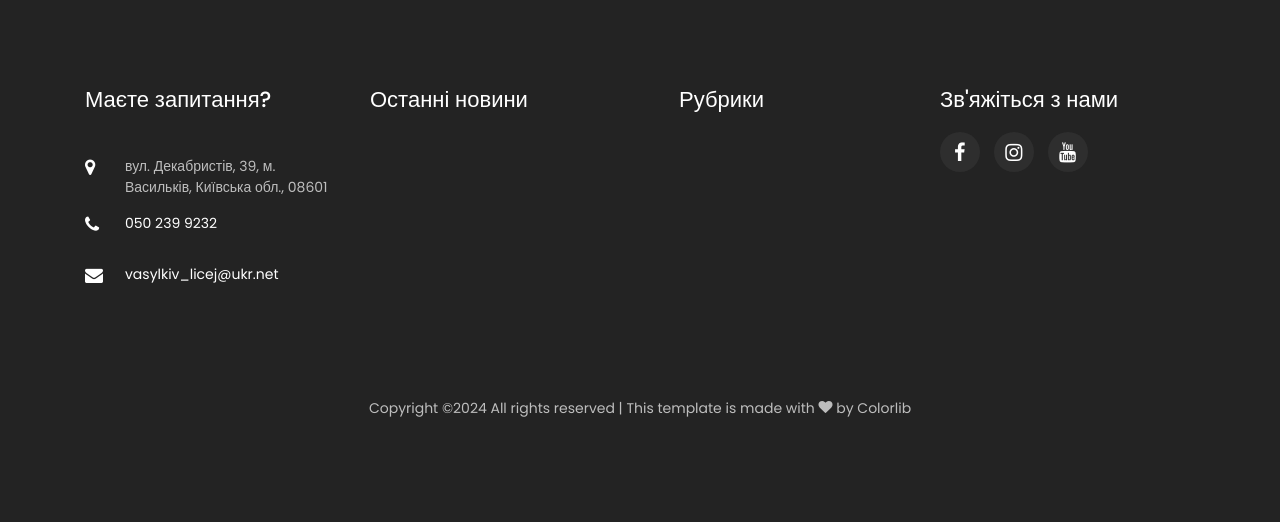
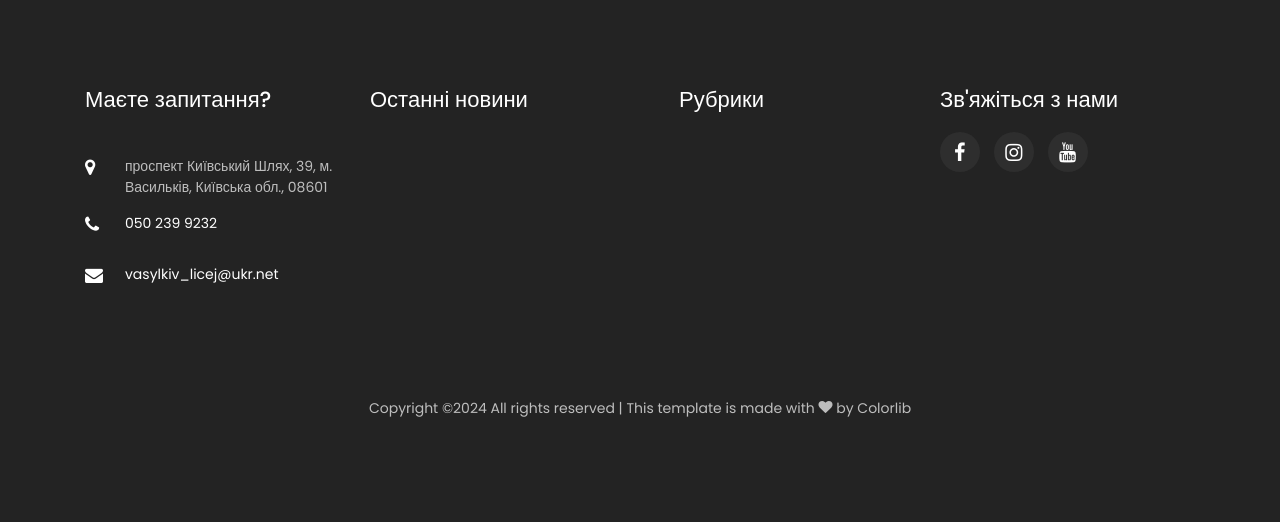
Before and after one commit to nik-nep/litsei, a Django app: template library/templates/library/library.html in a window 1280 px wide. Shown: the part 1868-2390 px from the top of the page. Run offline with Django 3.2, Linux system fonts and the light colour scheme; the template is opened without the code that fills it, so the values that code supplies are empty; some libraries are stand-ins or nearby versions; some web fonts are replaced.

Commit message:
update base3 template

```diff
--- a/templates/base.html
+++ b/templates/base.html
@@ -156,7 +156,7 @@
             	<h2 class="ftco-heading-2">Майте запитання?</h2>
             	<div class="block-23 mb-3">
 	              <ul>
-	                <li><span class="icon icon-map-marker"></span><span class="text">проспект Київський Шлях, 39, м. Васильків, Київська обл., 08600</span></li>
+	                <li><span class="icon icon-map-marker"></span><span class="text">проспект Київський Шлях, 39, м. Васильків, Київська обл., 08601</span></li>
 	                <li><a href="#"><span class="icon icon-phone"></span><span class="text">050 239 9232</span></a></li>
 	                <li><a href="#"><span class="icon icon-envelope"></span><span class="text">vasylkiv_licej@ukr.net</span></a></li>
 	              </ul>
--- a/templates/base_all.html
+++ b/templates/base_all.html
@@ -127,7 +127,7 @@
             	<h2 class="ftco-heading-2">Майте запитання?</h2>
             	<div class="block-23 mb-3">
 	              <ul>
-	                <li><span class="icon icon-map-marker"></span><span class="text">проспект Київський Шлях, 39, м. Васильків, Київська обл., 08600</span></li>
+	                <li><span class="icon icon-map-marker"></span><span class="text">проспект Київський Шлях, 39, м. Васильків, Київська обл., 08601</span></li>
 	                <li><a href="#"><span class="icon icon-phone"></span><span class="text">050 239 9232</span></a></li>
 	                <li><a href="#"><span class="icon icon-envelope"></span><span class="text">vasylkiv_licej@ukr.net</span></a></li>
 	              </ul>
--- a/templates/base_home.html
+++ b/templates/base_home.html
@@ -167,7 +167,7 @@
             <h2 class="ftco-heading-2">Маєте запитання?</h2>
             <div class="block-23 mb-3">
               <ul>
-                <li><span class="icon icon-map-marker"></span><span class="text">вул. Декабристів, 39, м. Васильків, Київська обл., 08601</span></li>
+                <li><span class="icon icon-map-marker"></span><span class="text">проспект Київський Шлях, 39, м. Васильків, Київська обл., 08601</span></li>
                 <li><a href="tel:+380502399232"><span class="icon icon-phone"></span><span class="text">050 239 9232</span></a></li>
                 <li><a href="mailto:vasylkiv_licej@ukr.net"><span class="icon icon-envelope"></span><span class="text">vasylkiv_licej@ukr.net</span></a></li>
               </ul>
```
